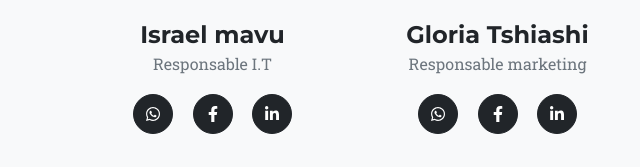
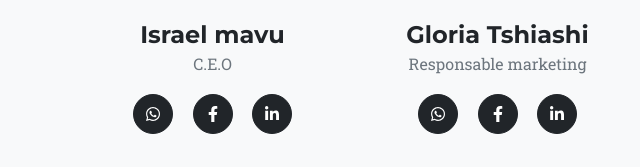
Before and after one commit to Mavuisra/isma.github.io, a plain HTML site: page index.html in a window 1280 px wide. Shown: the part 3173-3340 px from the top of the page, 0-640 px from the left. Drawn offline with nearby package versions, Linux system fonts and the light colour scheme.

Commit message:
Update index.html

```diff
--- a/index.html
+++ b/index.html
@@ -207,7 +207,7 @@
                         <div class="team-member">
                             <img class="mx-auto rounded-circle" src="assets/img/mvpro.PNG" alt="..." />
                             <h4>Israel mavu</h4>
-                            <p class="text-muted">Responsable I.T</p>
+                            <p class="text-muted">C.E.O</p>
                             <a class="btn btn-dark btn-social mx-2" href="https://web.whatsapp.com:/send?text=Salut israel vous etes Responsable i.T chez mavdev j'ai besoin de votre d'aide!&phone=+243812767701"target="_blank" class="whatsapp" ><i class="fab fa-whatsapp"></i></a>
                             <a class="btn btn-dark btn-social mx-2" href="https://www.facebook.com/isael.kabongo/"><i class="fab fa-facebook-f"></i></a>
                             <a class="btn btn-dark btn-social mx-2" href="https://www.linkedin.com/in/isra-mavu-80a724224/"><i class="fab fa-linkedin-in"></i></a>
```
